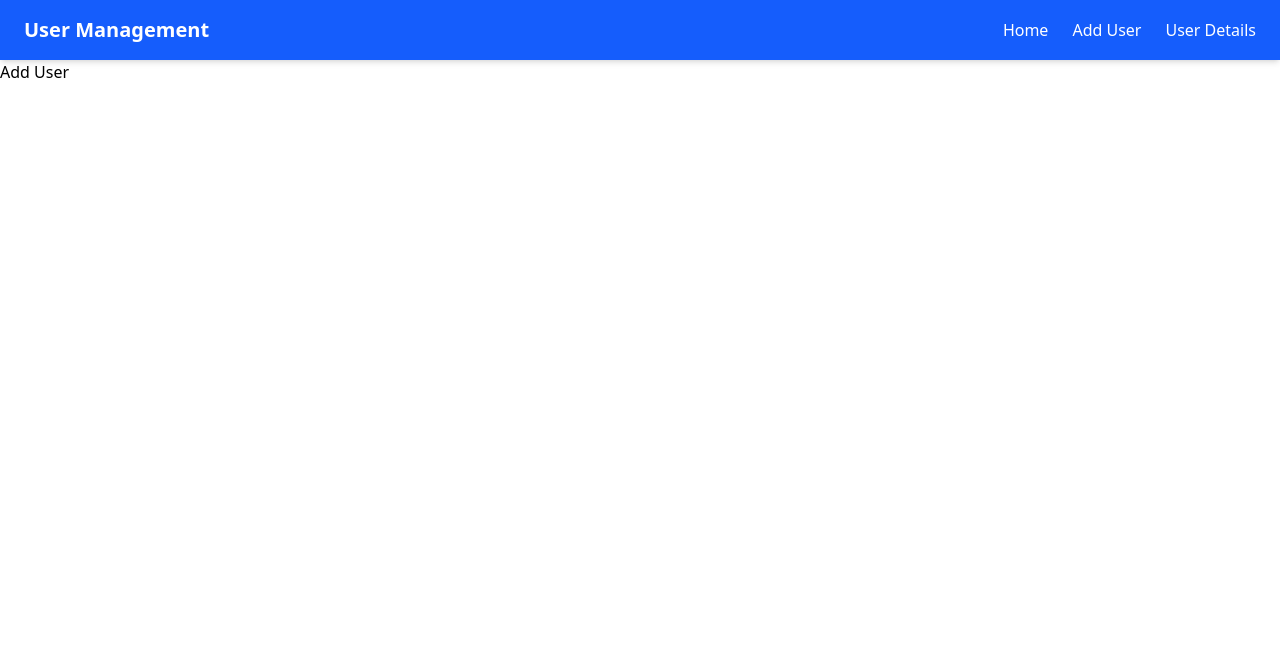
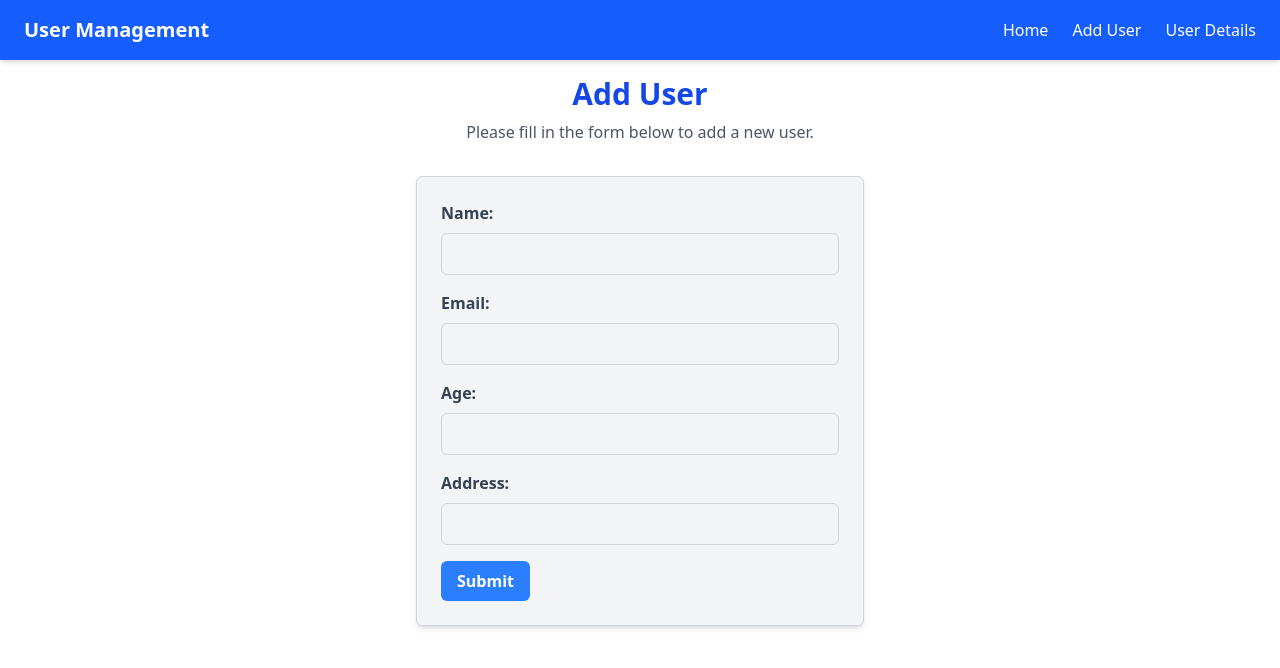
Before and after one commit to Yasintha8/user-management-system, a React (Vite) app in the folder frontend/: page /add-user in a window 1280 px wide. Shown: the top 668 px of the page. Built offline with nearby package versions, Linux system fonts and the light colour scheme; the HTML template or start-up script is replaced by a standard one.

Commit message:
implement add user function with backend

```diff
--- a/frontend/package.json
+++ b/frontend/package.json
@@ -14,6 +14,7 @@
     "axios": "^1.11.0",
     "react": "^19.1.0",
     "react-dom": "^19.1.0",
+    "react-hot-toast": "^2.5.2",
     "react-router-dom": "^7.7.0",
     "tailwindcss": "^4.1.11"
   },
--- a/frontend/src/App.jsx
+++ b/frontend/src/App.jsx
@@ -3,12 +3,14 @@ import Home from './components/home'
 import Adduser from './components/adduser'
 import UserDetails  from './components/userDetails'
 import Navbar from './components/navbar'
+import { Toaster } from 'react-hot-toast';
 
 function App() {
 
   return (
     <div>
       <Navbar />
+      <Toaster position="top-center" />
       <Routes>
         <Route path="/" element={<Home />} /> //default when page load
         <Route path="/mainhome" element={<Home />} />
--- a/frontend/src/components/adduser.jsx
+++ b/frontend/src/components/adduser.jsx
@@ -1,7 +1,82 @@
+import { useState } from "react";
+import { useNavigate } from "react-router-dom"
+import axios from "axios";
+import {toast}  from "react-hot-toast";
 const Adduser = () => {
+
+    const navigate = useNavigate();
+
+    const [name, setName] = useState('');
+    const [email, setEmail] = useState('');
+    const [age, setAge] = useState('');
+    const [address, setAddress] = useState('');
+
+    const onsubmit = async (e) => {
+        e.preventDefault();
+        const data = { name, email, age, address }
+
+        try {
+            const response = await axios.post(import.meta.env.VITE_BACKEND_URL + '/api/users',
+              data
+            );
+            console.log("User added successfully :", response.data);
+            toast.success("User added successfully");
+            navigate('/user-details');
+        } catch (error) {
+            console.error(error);
+            toast.error("Unable to add user");
+        }
+    }
+
   return (
     <div>
-        <h1>Add User</h1>
+        <h1 className="text-3xl font-bold text-center text-blue-700 mb-2 mt-4">Add User</h1>
+        <p className="text-center text-gray-600 mb-8">Please fill in the form below to add a new user.</p>
+      <form onSubmit={onsubmit} className="max-w-md mx-auto bg-gray-100 p-6 rounded-md border border-gray-300 shadow-md">
+        <div className="mb-4">
+          <label htmlFor="name" className="block text-gray-700 font-bold mb-2">Name:</label>
+          <input
+            type="text"
+            id="name"
+            required
+            value={name}
+            onChange={(e) => setName(e.target.value)}
+            className="w-full px-4 py-2 border border-gray-300 rounded-md" />
+        </div>
+        <div className="mb-4">
+          <label htmlFor="email" className="block text-gray-700 font-bold mb-2">Email:</label>
+          <input
+            type="email"
+            id="email"
+            required
+            value={email}
+            onChange={(e) => setEmail(e.target.value)}
+            className="w-full px-4 py-2 border border-gray-300 rounded-md" />
+        </div>
+        <div className="mb-4">
+          <label htmlFor="age" className="block text-gray-700 font-bold mb-2">Age:</label>
+          <input
+            type="number"
+            id="age"
+            required
+            value={age}
+            onChange={(e) => setAge(e.target.value)}
+            className="w-full px-4 py-2 border border-gray-300 rounded-md" />
+        </div>
+        <div className="mb-4">
+          <label htmlFor="address" className="block text-gray-700 font-bold mb-2">Address:</label>
+          <input
+            type="text"
+            id="address"
+            required
+            value={address}
+            onChange={(e) => setAddress(e.target.value)}
+            className="w-full px-4 py-2 border border-gray-300 rounded-md" />
+        </div>
+        <button
+          type="submit"
+          className="bg-blue-500 hover:bg-blue-600 text-white font-bold py-2 px-4 rounded-md cursor-pointer">Submit</button>
+      </form>
     </div>
   )
 }
--- a/frontend/src/components/userDetails.jsx
+++ b/frontend/src/components/userDetails.jsx
@@ -26,7 +26,8 @@ const UserDetails = () => {
 
   return (
     <div className="p-6 bg-gray-50 min-h-screen">
-      <h1 className="text-3xl font-bold text-center text-blue-700 mb-8">User Details Display</h1>
+      <h1 className="text-3xl font-bold text-center text-blue-700 mb-2">User Details Display</h1>
+      <p className="text-center text-gray-600 mb-8">Check the details of users</p>
 
       <div className="grid gap-6">
         {Users.map((user) => (
```
Also changed, not shown: 1 other file (tests, documents, lock files or other folders).
